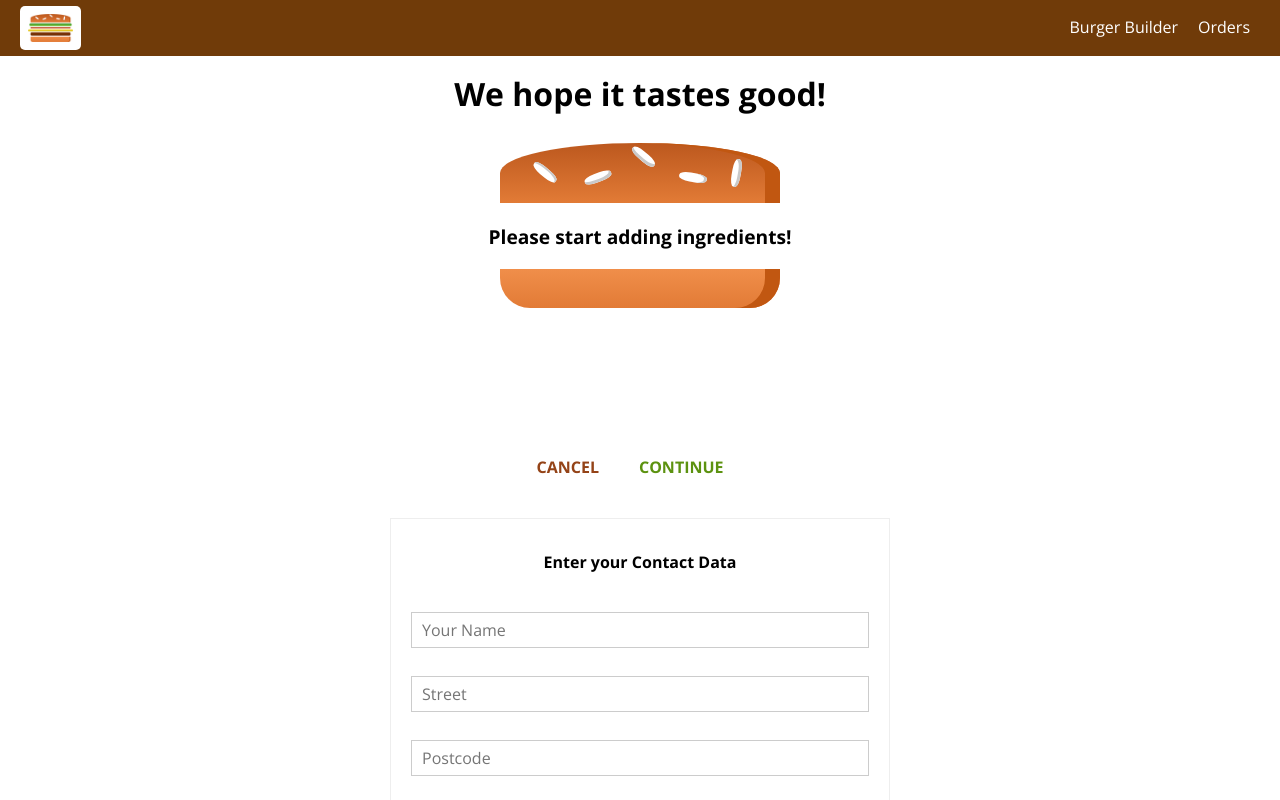
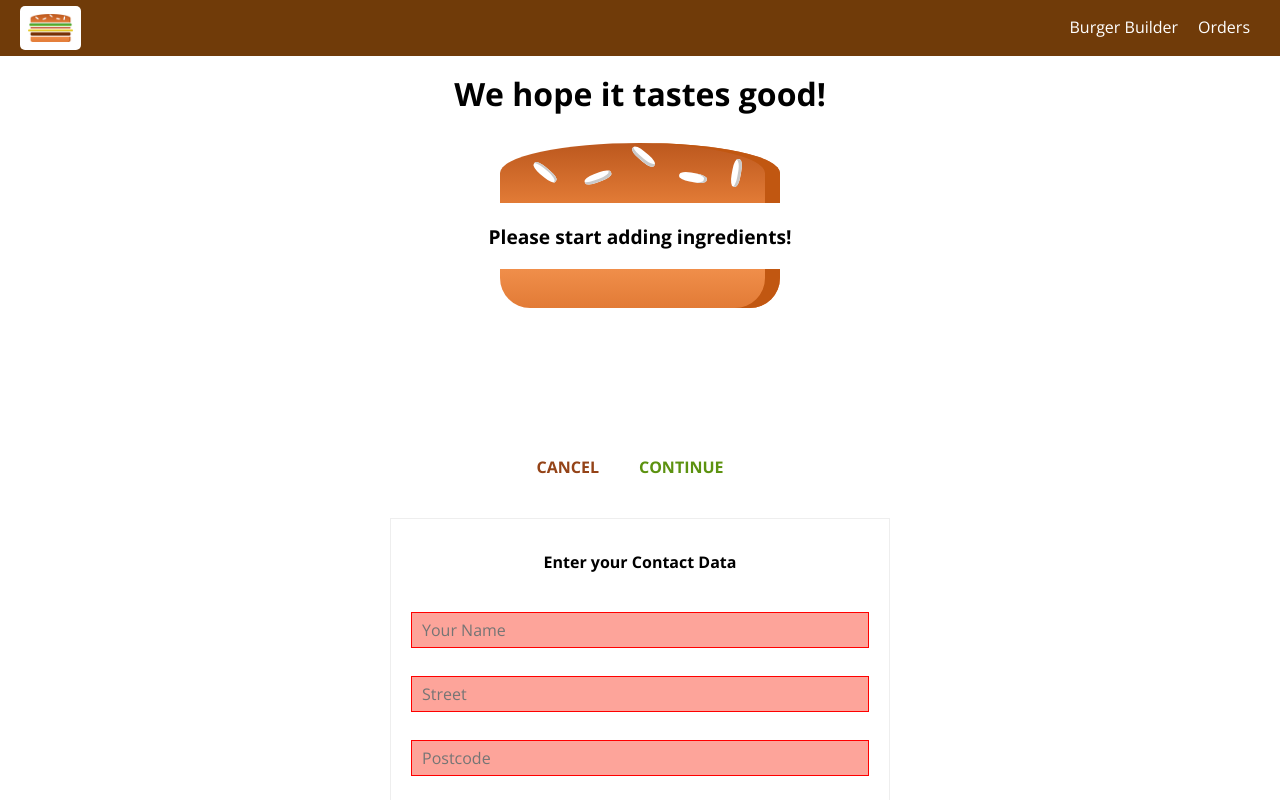
Before and after one commit to KG700/burger-react, a React (Create React App) app: page /checkout in a window 1280 px wide. Both pictures are taken after a click on the button "CONTINUE". Shown: the top 800 px of the page. Built offline with nearby package versions, Linux system fonts and the light colour scheme.

Commit message:
Passed validation to Input component and rendering Invalid class styling on input fields that aren't valid

```diff
--- a/src/components/UI/Input/Input.js
+++ b/src/components/UI/Input/Input.js
@@ -4,11 +4,16 @@
 
 const Input = (props) => {
   let inputElement = null;
+  const inputClasses = [classes.InputElement]
+
+  if (props.invalid && props.shouldValidate) {
+    inputClasses.push(classes.Invalid);
+  }
 
   switch ( props.elementType ) {
     case ('input'):
       inputElement = <input
-        className={classes.InputElement}
+        className={inputClasses.join(' ')}
         {...props.elementConfig}
         value={props.value}
         onChange={props.changed}
@@ -16,7 +21,7 @@
       break;
     case ('textarea'):
       inputElement = <textarea
-        className={classes.InputElement}
+        className={inputClasses.join(' ')}
         {...props.elementConfig}
         value={props.value}
         onChange={props.changed}
@@ -25,7 +30,7 @@
     case ('select'):
       inputElement = (
         <select
-          className={classes.InputElement}
+          className={inputClasses.join(' ')}
           value={props.value}
           onChange={props.changed}
         >
@@ -38,7 +43,7 @@
       break;
     default:
       inputElement = <input
-        className={classes.InputElement}
+        className={inputClasses.join(' ')}
         {...props.elementConfig}
         value={props.value}
         onChange={props.changed}
--- a/src/components/UI/Input/Input.module.css
+++ b/src/components/UI/Input/Input.module.css
@@ -25,3 +25,8 @@
   outline: none;
   background-color: #cccc;
 }
+
+.Invalid {
+  border: 1px solid red;
+  background-color: #FDA49A;
+}
--- a/src/containers/Checkout/ContactData/ContactData.js
+++ b/src/containers/Checkout/ContactData/ContactData.js
@@ -134,7 +134,7 @@
     }
 
     if (rules.maxLength) {
-      isValid = value.length <= rules.minLength && isValid;
+      isValid = value.length <= rules.maxLength && isValid;
     }
 
     return isValid;
@@ -157,6 +157,8 @@
             elementType={formElement.config.elementType}
             elementConfig={formElement.config.elementConfig}
             value={formElement.config.value}
+            shouldValidate={formElement.config.validation}
+            invalid={!formElement.config.valid}
             changed={(event) => this.inputChangedHandler(event, formElement.id)} />
         ))}
         <Button
```
